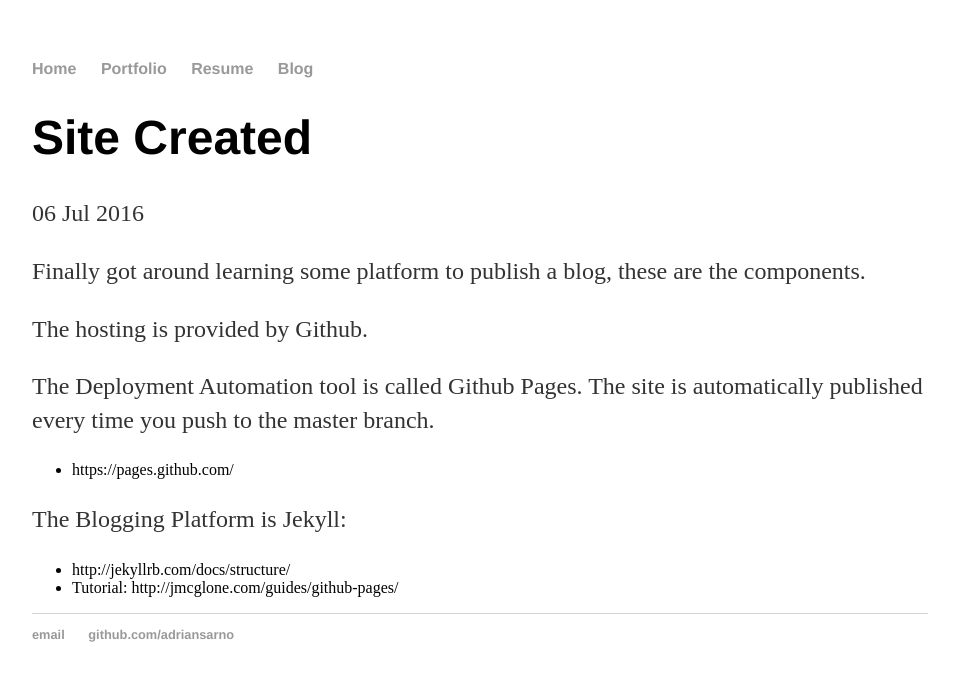
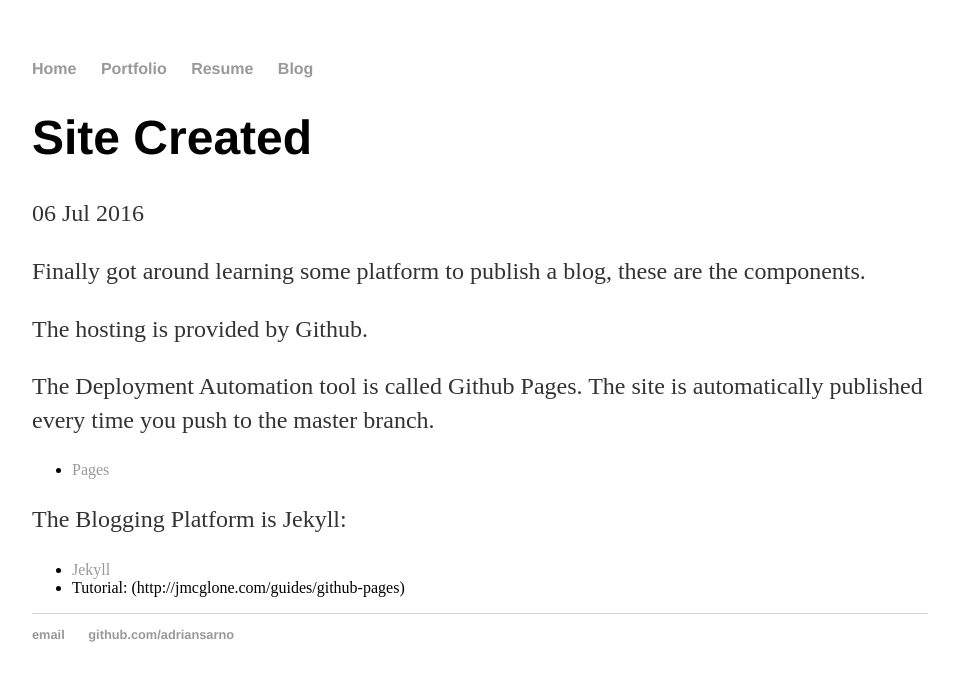
Before and after one commit to adriansarno/adriansarno.github.io, a Jekyll site: the page built from _posts/2016-07-06-adrian-sarno-site-launched.md, in a window 1280 px wide. Shown: the top 681 px of the page, without its empty margins (160-1114 px from the left). Built offline with Jekyll 4.4.1, drawn with Linux system fonts in a browser that asks for light colours.

Commit message:
markdown

```diff
--- a/_posts/2016-07-06-adrian-sarno-site-launched.md
+++ b/_posts/2016-07-06-adrian-sarno-site-launched.md
@@ -10,8 +10,10 @@ The hosting is provided by Github.
 
 The Deployment Automation tool is called Github Pages.
 The site is automatically published every time you push to the master branch.
-* https://pages.github.com/
+
+* [Pages](https://pages.github.com)
 
 The Blogging Platform is Jekyll:
-* http://jekyllrb.com/docs/structure/
-* Tutorial: http://jmcglone.com/guides/github-pages/
+
+* [Jekyll](http://jekyllrb.com/docs/structure)
+* Tutorial: (http://jmcglone.com/guides/github-pages)
```
